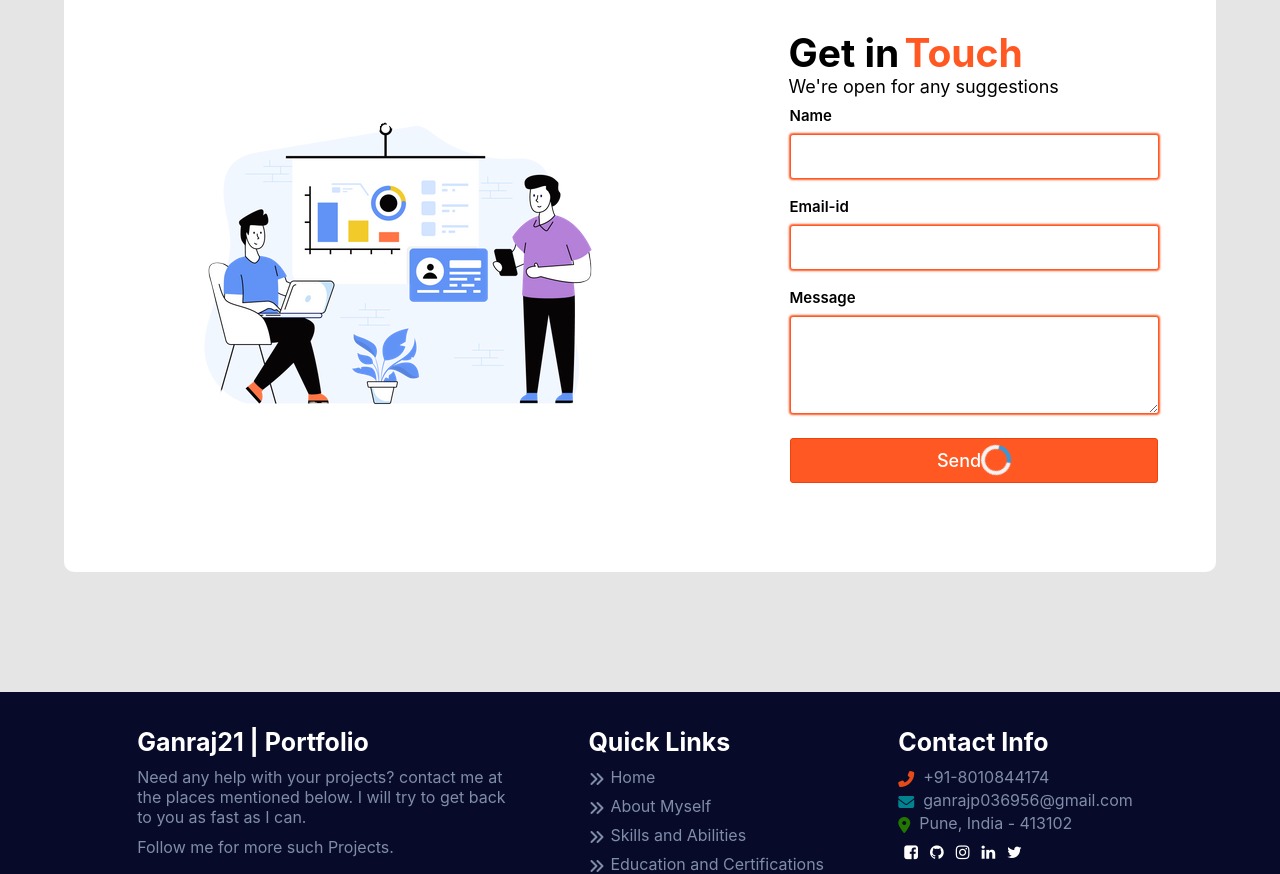
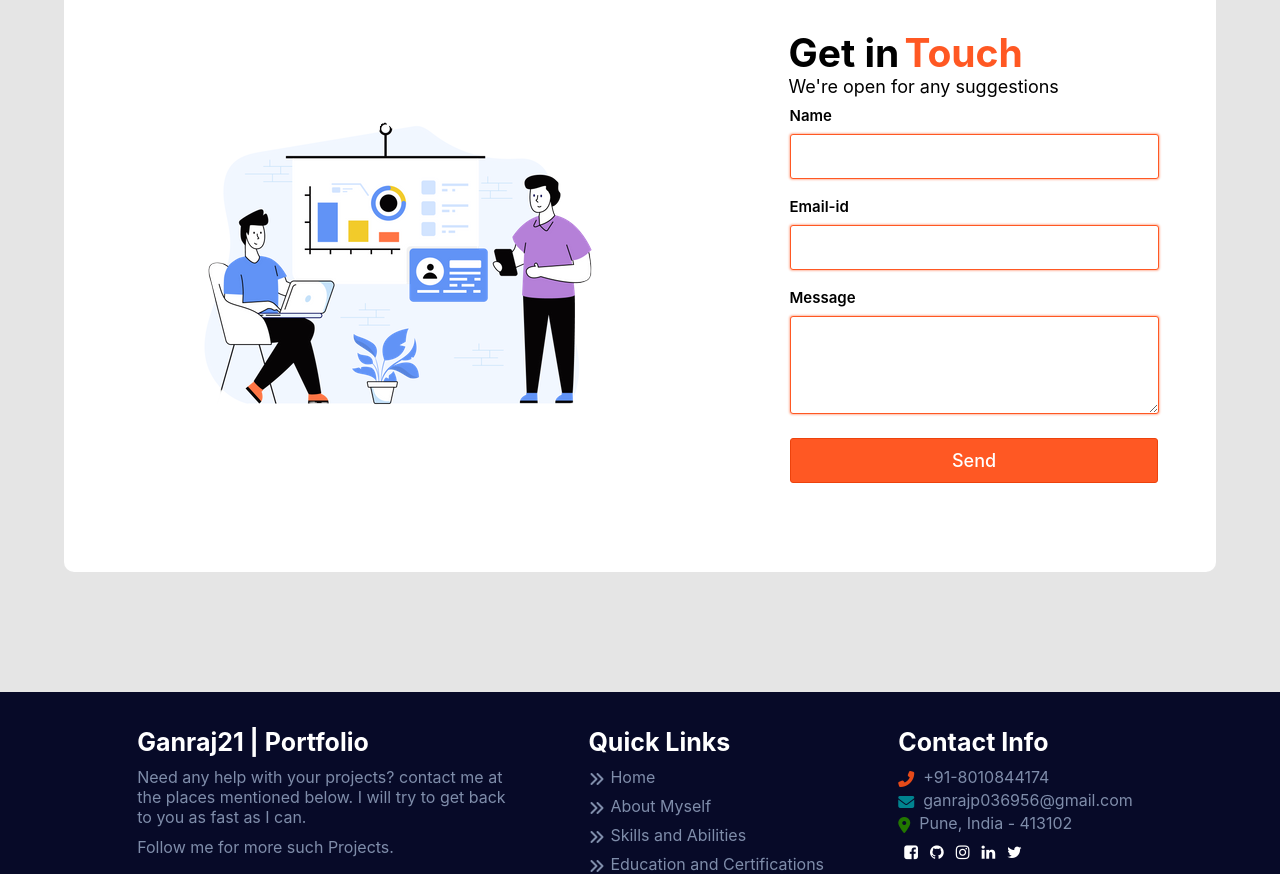
Before and after one commit to goldenhouse0601/luckyboss-portfolio-, a React (Create React App) app: page / in a window 1280 px wide. Shown: the part 3200-4074 px from the top of the page. Built offline with nearby package versions, Linux system fonts and the light colour scheme.

Commit message:
change #309

```diff
--- a/src/pages/Contact.css
+++ b/src/pages/Contact.css
@@ -95,11 +95,10 @@ input {
 input,
 textarea {
   outline: none;
-  /* background: #f6f6f6; */
   border: 1px solid #ff5823;
   text-align: center;
   border-radius: 3px;
-  box-shadow: 0px 0px 2px 1px #ff5823;
+  box-shadow: 0px 0px 2px 1px #ffbca6;
 }
 
 label {
--- a/src/pages/Contact.jsx
+++ b/src/pages/Contact.jsx
@@ -77,7 +77,10 @@ function Contact() {
                   <div className="user_send_msg_button">
                     <button className="submit_msg" id="user_msg_btn">
                       Send
-                      <Spinner id="your_spinner_d" style={active_clr} />
+                      {/* <Spinner
+                        id="your_spinner_d"
+                        style={{ display: active_clr.display }}
+                      /> */}
                     </button>
                   </div>
                 </form>
```
